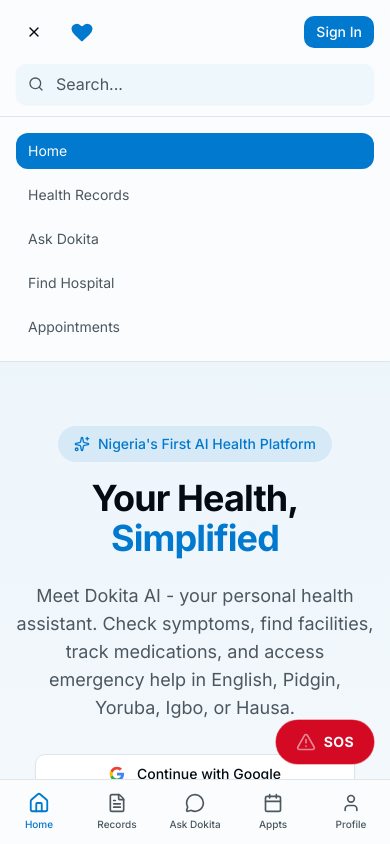
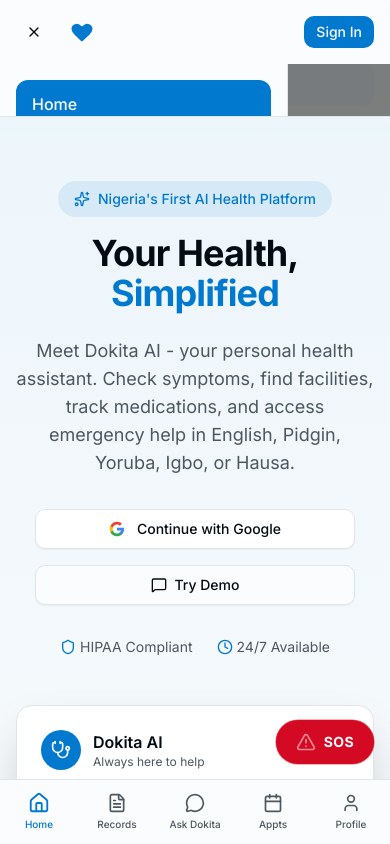
Before and after one commit to ifidonabraham/dokito, a Next.js app: page / in a window 390 px wide. Both pictures are taken after a click on the button "Toggle menu". Shown: the top 844 px of the page. Built offline with nearby package versions, Linux system fonts and the light colour scheme.

Commit message:
fix: convert mobile menu to overlay drawer\n\nAdd backdrop overlay, fixed positioning, slide animation, and proper z-index.

```diff
--- a/components/layout/top-navbar.tsx
+++ b/components/layout/top-navbar.tsx
@@ -155,26 +155,36 @@ export function TopNavbar() {
         </form>
       </div>
 
-      {/* Mobile Navigation Menu */}
+      {/* Mobile Navigation Overlay */}
       {isMobileMenuOpen && (
-        <nav className="lg:hidden border-t border-border bg-background px-4 py-4">
-          <div className="flex flex-col gap-2">
+        <>
+          {/* Backdrop - click to close */}
+          <div
+            className="lg:hidden fixed inset-0 top-16 bg-black/50 z-40"
+            onClick={() => setIsMobileMenuOpen(false)}
+            aria-hidden="true"
+          />
+
+          {/* Slide-out menu */}
+          <nav className="lg:hidden fixed left-0 top-16 bottom-0 w-72 bg-background border-r border-border z-50 overflow-y-auto animate-in slide-in-from-left duration-200">
+            <div className="flex flex-col gap-1 p-4">
               {[
                 { href: '/', label: 'Home' },
                 { href: '/records', label: 'Health Records' },
                 { href: '/ask', label: 'Ask Dokita' },
                 { href: '/facilities', label: 'Find Hospital' },
-              { href: '/appointments', label: 'Appointments' },
+                { href: '/drugs', label: 'Drug Information' },
+                { href: '/profile', label: 'Profile' },
               ].map((item) => (
                 <Link
                   key={item.href}
                   href={item.href}
                   onClick={() => setIsMobileMenuOpen(false)}
                   className={cn(
-                  'flex items-center gap-3 rounded-lg px-3 py-2 text-sm transition-colors',
+                    'flex items-center gap-3 rounded-lg px-4 py-3 text-base font-medium transition-colors',
                     pathname === item.href
                       ? 'bg-primary text-primary-foreground'
-                    : 'text-muted-foreground hover:bg-secondary hover:text-foreground'
+                      : 'text-foreground hover:bg-secondary'
                   )}
                 >
                   {item.label}
@@ -182,6 +192,7 @@ export function TopNavbar() {
               ))}
             </div>
           </nav>
+        </>
       )}
     </header>
   )
```
Lines whose indentation alone changed are shown as unchanged.
